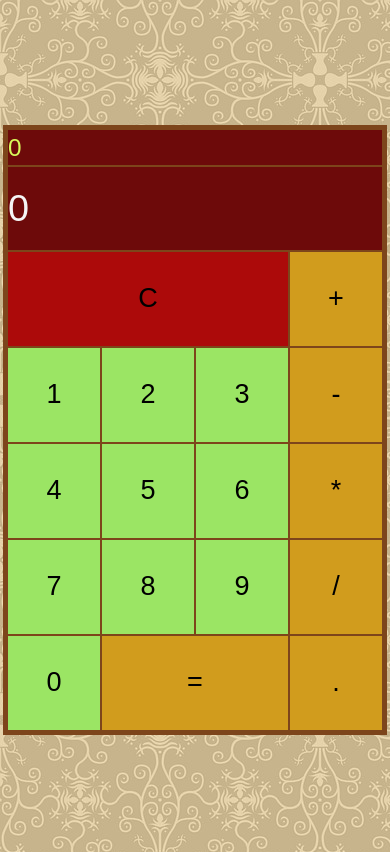
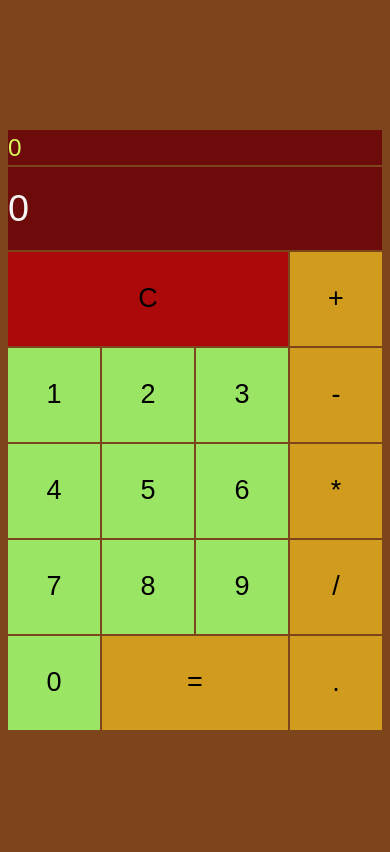
Before and after one commit to rhvdbergh/fcc-fel-calculator, a React (Vite) app: page / in a window 390 px wide. Built offline with nearby package versions, Linux system fonts and the light colour scheme; a web font is replaced by a local one.

Commit message:
remove background image for smaller screens

```diff
--- a/src/style/style.css
+++ b/src/style/style.css
@@ -201,6 +201,13 @@ body {
   #calc_container {
     max-width: 100%;
     max-height: 80%;
+    border: none;
+    background-color: none;
+  }
+
+  body {
+    background-image: none;
+    background-color: var(--background-color);
   }
 }
 
@@ -208,5 +215,12 @@ body {
   #calc_container {
     max-width: 100%;
     max-height: 100%;
+    border: none;
+    background-color: none;
+  }
+
+  body {
+    background-image: none;
+    background-color: var(--background-color);
   }
 }
```
